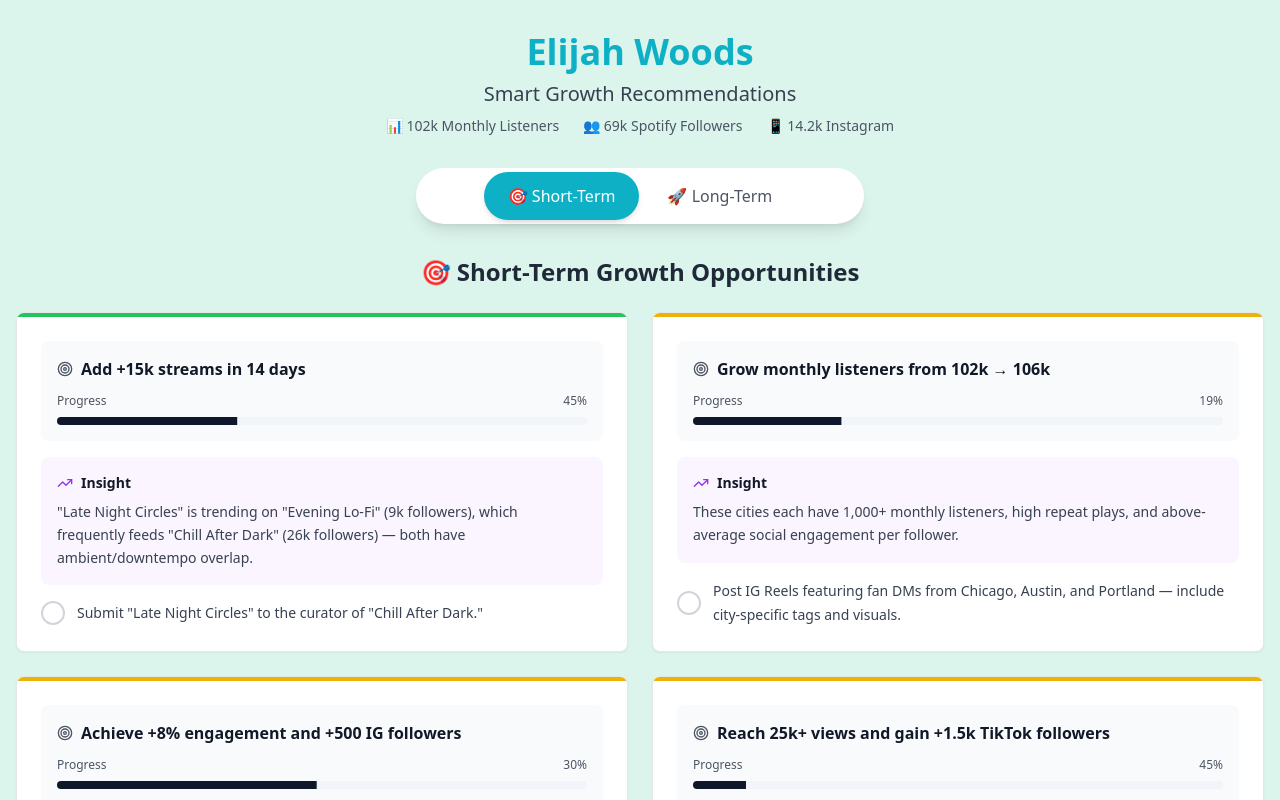
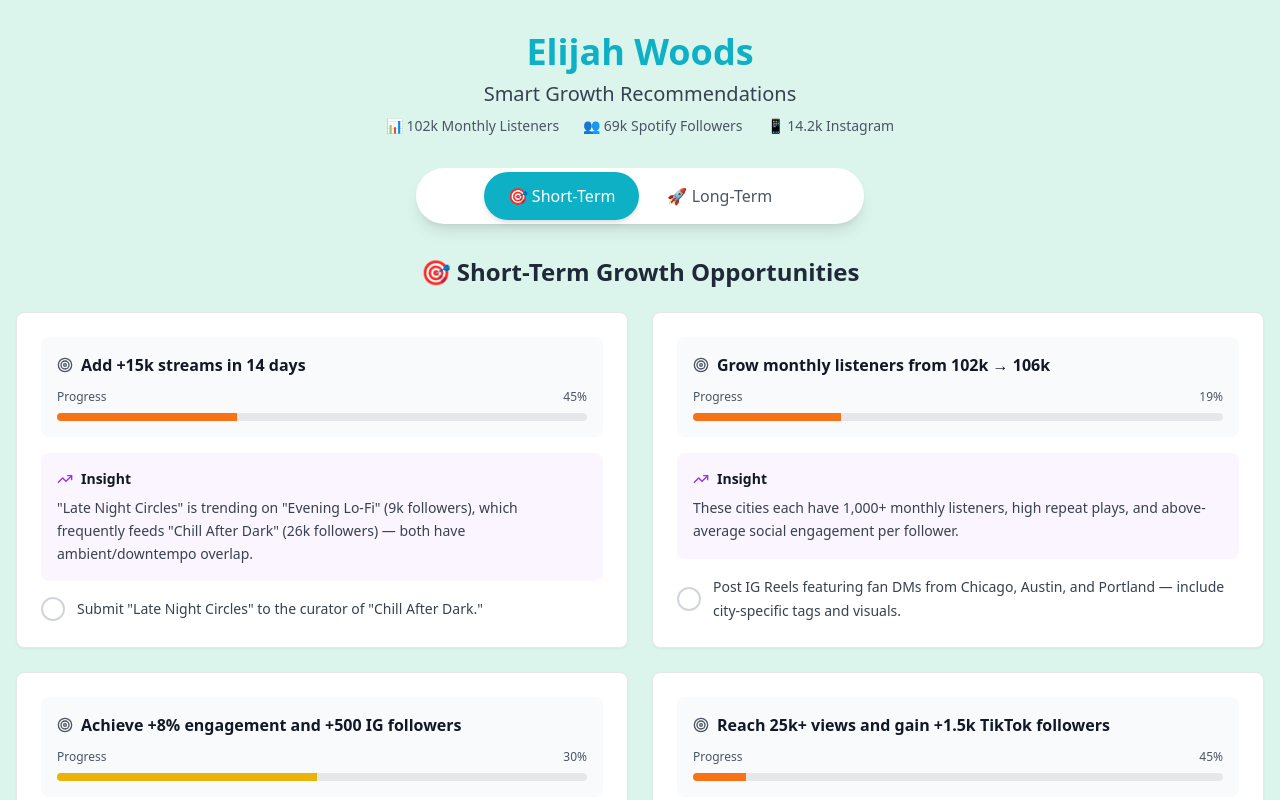
Before and after one commit to akashdmukherjee/smart-recommendations, a React (Vite) app: page / in a window 1280 px wide. Shown: the top 800 px of the page. Built offline with nearby package versions, Linux system fonts and the light colour scheme.

Commit message:
Refactor: Color-code progress bars
Change progress bar colors based on value and remove container colors.

```diff
--- a/src/components/RecommendationCard.tsx
+++ b/src/components/RecommendationCard.tsx
@@ -25,19 +25,15 @@ export const RecommendationCard = ({ recommendation }: RecommendationCardProps)
     return isCompleted ? 100 : Math.floor(Math.random() * 40) + 10;
   };
 
-  const getPriorityColor = () => {
-    switch (recommendation.priority) {
-      case '🟢': return 'bg-green-500';
-      case '🟡': return 'bg-yellow-500';
-      default: return 'bg-gray-500';
-    }
+  const getProgressColor = () => {
+    const progress = getProgressValue();
+    if (progress >= 70) return 'bg-green-500';
+    if (progress >= 40) return 'bg-yellow-500';
+    return 'bg-orange-500';
   };
 
   return (
     <div className="bg-white rounded-lg shadow-sm border border-gray-200 overflow-hidden">
-      {/* Priority indicator bar */}
-      <div className={`h-1 ${getPriorityColor()}`}></div>
-
       <div className="p-6">
         {/* Goal section */}
         <div className="bg-gray-50 rounded-lg p-4 mb-4">
@@ -52,7 +48,12 @@ export const RecommendationCard = ({ recommendation }: RecommendationCardProps)
               <span>Progress</span>
               <span>{getProgressValue()}%</span>
             </div>
-            <Progress value={getProgressValue()} className="h-2" />
+            <div className="relative h-2 w-full overflow-hidden rounded-full bg-gray-200">
+              <div
+                className={`h-full transition-all ${getProgressColor()}`}
+                style={{ width: `${getProgressValue()}%` }}
+              />
+            </div>
           </div>
         </div>
 
```
